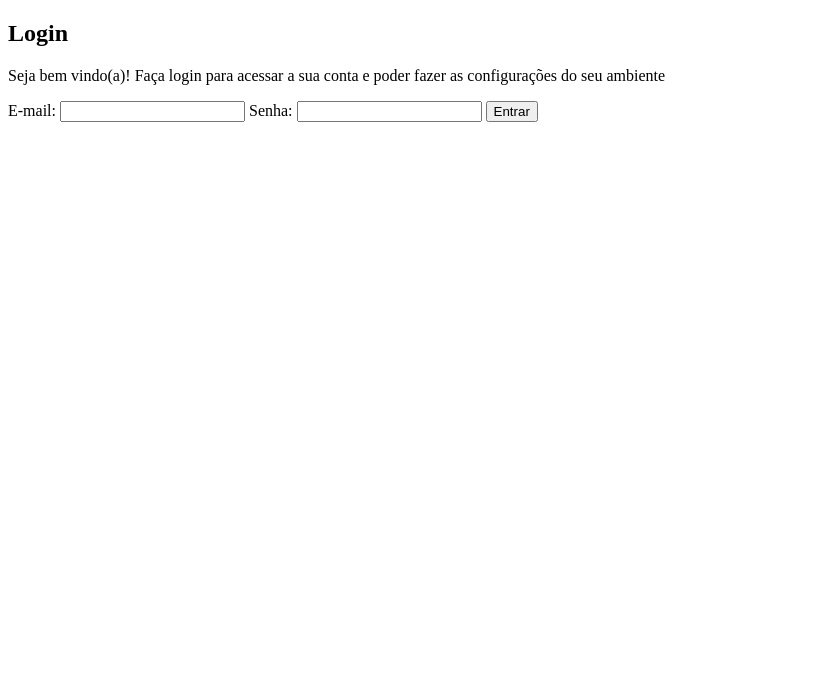
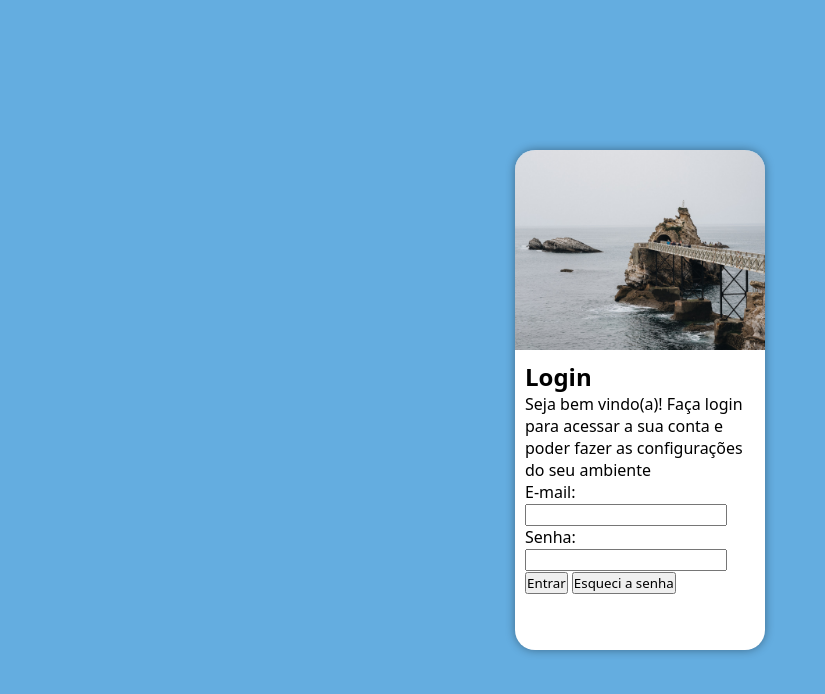
Before and after one commit to marcostwelve/projeto-login, a plain HTML site: page index.html in a window 1280 px wide. Shown: the whole page, without its empty margins (0-825 px from the left). Drawn offline with Linux system fonts and the light colour scheme.

Commit message:
Criadas as css do projeto

```diff
--- a/estilos/style.css
+++ b/estilos/style.css
@@ -6,3 +6,54 @@
     Verde: #3E7C59
 
  */
+
+ :root {
+    --cor01: #3e6f6b;
+    --cor02: #3e7c59;
+    --cor03: #64ADE0;
+ }
+
+ * {
+    font-family: system-ui, -apple-system, BlinkMacSystemFont, 'Segoe UI', Roboto, Oxygen, Ubuntu, Cantarell, 'Open Sans', 'Helvetica Neue', sans-serif;
+    padding: 0;
+    margin: 0;
+    box-sizing: border-box;
+ }
+
+ body, html {
+    background-color: var(--cor03);
+    height: 100vh;
+    width: 100vw;
+ }
+
+main {
+    position: relative;
+    height: 100vh;
+    width: 100vw;
+}
+
+section#login {
+    position: absolute;
+    top: 50%;
+    left: 50%;
+    transform: translate(-50%, -50%);
+    overflow: hidden;
+    background-color: #fff;
+    width: 250px;
+    height: 500px;
+    border-radius: 20px;
+    box-shadow: 0px 0px 10px rgba(0, 0, 0, 0.39);
+}
+
+section#login > div#imagem {
+    background: var(--cor03) url('../assets/langevin.jpg') no-repeat;
+    background-size: cover;
+    background-position: right center;
+    height: 200px;
+    display: block;
+}
+
+section#login > div#formulario {
+    padding: 10px;
+    display: block;
+}
--- a/index.html
+++ b/index.html
@@ -11,7 +11,7 @@
     <main>
         <section id="login">
             <div id="imagem">
-
+                <!--Aqui vai a imagem da tela de login nas CSS-->
             </div>
 
             <div id="formulario">
@@ -26,6 +26,7 @@
                     <input type="password" name="senha" id="isenha" min="8" max="12" required />
 
                     <input type="submit" value="Entrar">
+                    <button type="button">Esqueci a senha</button>
                 </form>
             </div>
         </section>
```
